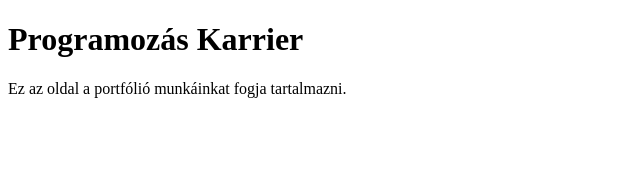
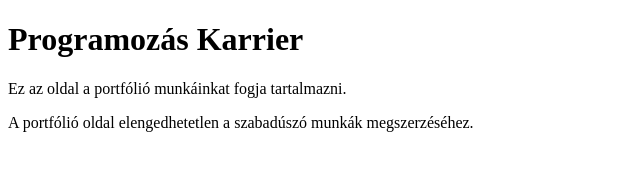
Before and after one commit to tamas100/potfolio-oldal, a plain HTML site: page index.html in a window 1280 px wide. Shown: the whole page, without its empty margins (0-640 px from the left). Drawn offline with Linux system fonts and the light colour scheme.

Commit message:
Új bekezdés az index.html-ben.

```diff
--- a/index.html
+++ b/index.html
@@ -9,5 +9,10 @@
 <body>
     <h1>Programozás Karrier</h1>
     <p>Ez az oldal a portfólió munkáinkat fogja tartalmazni.</p>
+    <p>
+        A portfólió
+        oldal elengedhetetlen a szabadúszó munkák
+        megszerzéséhez.
+    </p>
 </body>
 </html>
```
